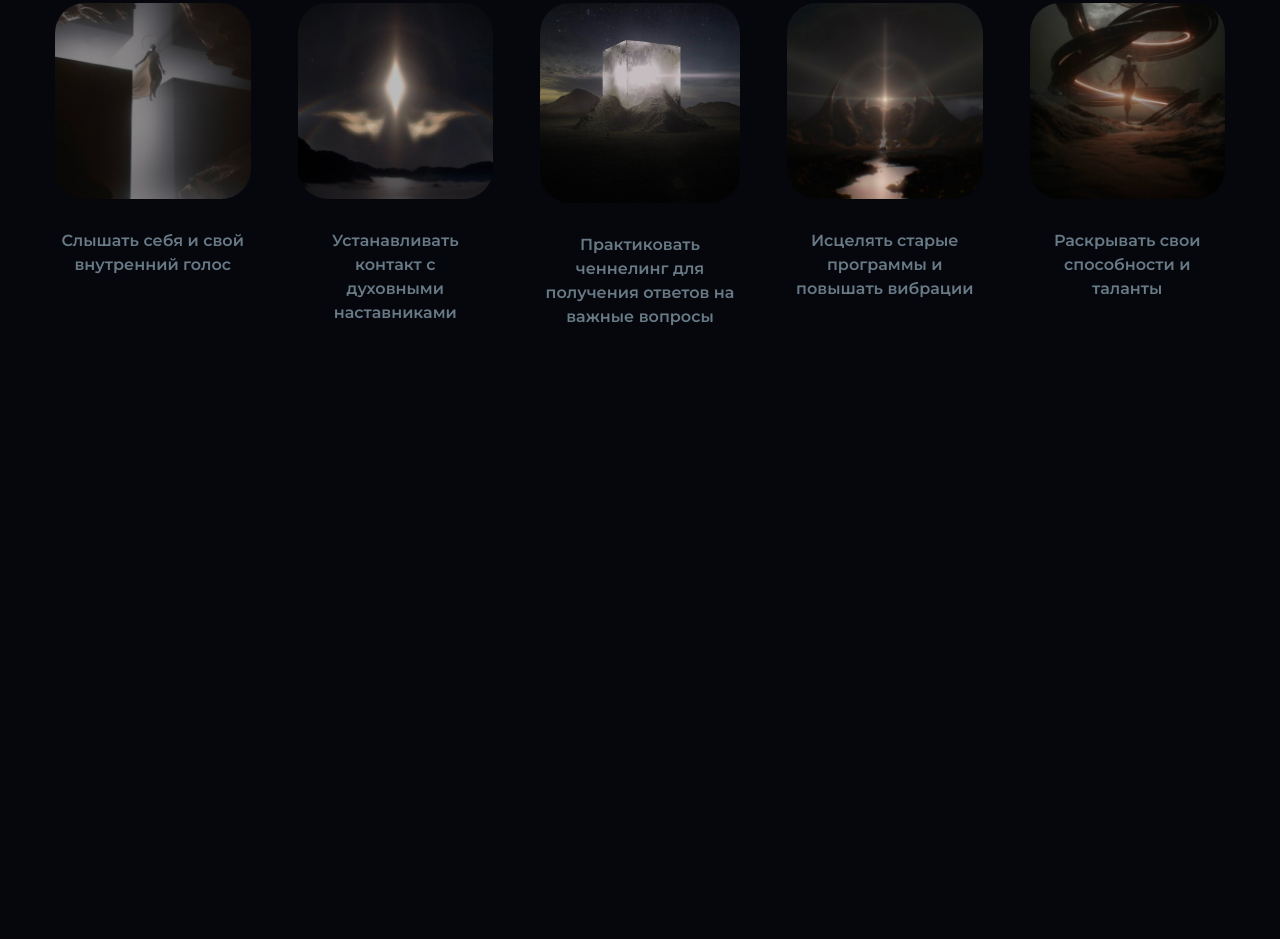
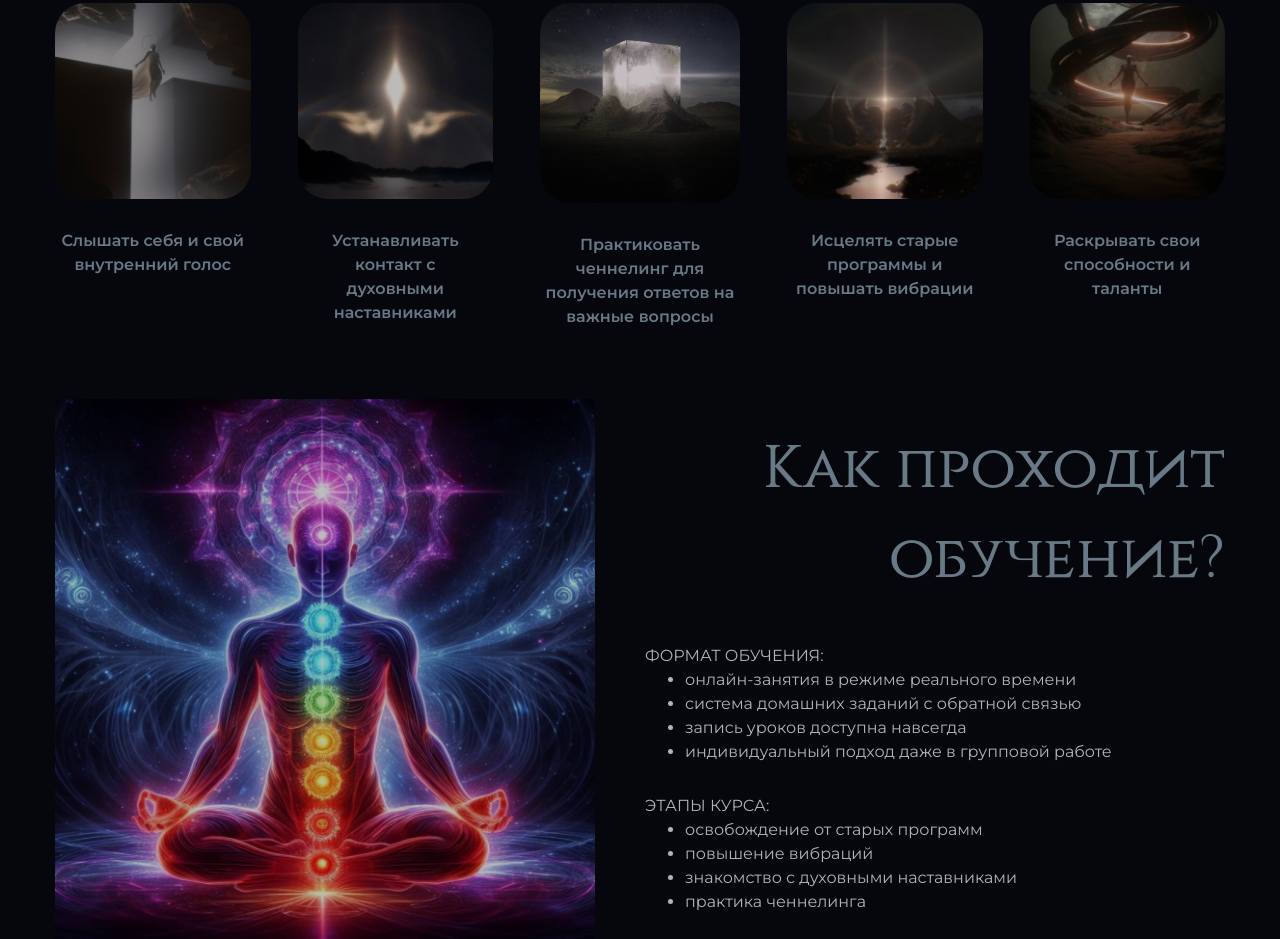
Before and after one commit to Mokflasha/PRObujdenie, a website built with Vite: page index.html in a window 1280 px wide. Shown: the part 915-1854 px from the top of the page. Before the commit the page ends 1244 px from the top, so only its background shows below. Built offline with nearby package versions, Linux system fonts and the light colour scheme.

Commit message:
add training section and adaptive

```diff
--- a/index.html
+++ b/index.html
@@ -55,7 +55,51 @@
 					</div>
 				</div>
 			</section>
-			<section class="training-going"></section>
+			<section class="training-going container mt-[70px]">
+				<div class="training-going-max flex justify-between">
+					<img class="train-img max-w-[540px]  max-[1100px]:max-w-[460px]  max-[870px]:max-w-[400px] max-[870px]:h-[400px]" src="/training1.jpg" alt="">
+					<div class="flex flex-col justify-center ml-[50px]">
+						<h3 class="constantine text-[60px] text-[#687A86] text-end pb-[40px] max-[1100px]:text-[40px]">Как проходит обучение?</h3>
+						<p class="text-[#B3B3B4] montserrat max-[1100px]:text-[14px] max-[800px]:text-[13px]">ФОРМАТ ОБУЧЕНИЯ:</p>
+						<ul class="train-list montserrat text-[#B3B3B4] mb-[30px] max-[1100px]:text-[14px] max-[800px]:text-[13px]">
+							<li class="train-item">онлайн-занятия в режиме реального времени</li>
+							<li class="train-item">система домашних заданий с обратной связью </li>
+							<li class="train-item">запись уроков доступна навсегда</li>
+							<li class="train-item">индивидуальный подход даже в групповой работе</li>
+						</ul>
+						<p class="text-[#B3B3B4] montserrat max-[1100px]:text-[14px] max-[800px]:text-[13px]">ЭТАПЫ КУРСА:</p>
+						<ul class="train-list montserrat tarin-list text-[#B3B3B4] max-[1100px]:text-[14px] max-[800px]:text-[13px]">
+							<li class="train-item">освобождение от старых программ</li>
+							<li class="train-item">повышение вибраций</li>
+							<li class="train-item">знакомство с духовными наставниками</li>
+							<li class="train-item">практика ченнелинга</li>
+						</ul>
+					</div>
+				</div>
+				<div class="training-going-min flex justify-center">
+					<div class="train-img flex ">
+						<img class="max-w-[540px]  max-[1100px]:max-w-[460px]   " src="/training2.jpeg" alt="">
+						<div class="training-list flex flex-col justify-center ml-[50px]">
+							<h3 class="constantine text-[40px] pt-[30px] text-[#687A86] pb-[40px]">Как проходит обучение?</h3>
+							<p class="text-[#B3B3B4] montserrat max-[1100px]:text-[14px] max-[800px]:text-[13px]">ФОРМАТ ОБУЧЕНИЯ:</p>
+							<ul class="train-list montserrat text-[#B3B3B4] mb-[30px] max-[1100px]:text-[14px] max-[800px]:text-[13px]">
+								<li class="train-item">онлайн-занятия в режиме реального времени</li>
+								<li class="train-item">система домашних заданий с обратной связью </li>
+								<li class="train-item">запись уроков доступна навсегда</li>
+								<li class="train-item">индивидуальный подход даже в групповой работе</li>
+							</ul>
+							<p class="text-[#B3B3B4] montserrat max-[1100px]:text-[14px] max-[800px]:text-[13px]">ЭТАПЫ КУРСА:</p>
+							<ul class="train-list montserrat tarin-list text-[#B3B3B4] max-[1100px]:text-[14px] max-[800px]:text-[13px]">
+								<li class="train-item">освобождение от старых программ</li>
+								<li class="train-item">повышение вибраций</li>
+								<li class="train-item">знакомство с духовными наставниками</li>
+								<li class="train-item">практика ченнелинга</li>
+							</ul>
+						</div>
+					</div>
+
+				</div>
+			</section>
 		</main>
 		<footer></footer>
 		<script type="module" src="src/js/main.js"></script>
--- a/src/css/style.css
+++ b/src/css/style.css
@@ -70,6 +70,9 @@ body{
 }
 .montserrat-sb{
 	font-family: 'Montserrat sb';
+}
+.montserrat{
+	font-family: 'Montserrat';
 }
 .container {
   max-width: 1200px;
@@ -167,7 +170,27 @@ body{
 .learning-header{
 	margin: 0 auto;
 }
+.learning{
+	margin-bottom: 70px;
+}
 
+.train-list{
+	list-style-type: disc;
+}
+.train-item{
+	margin-left: 40px;
+}
+.train-img{
+	position: relative;
+}
+.training-list{
+	position: absolute;
+	left: 0;
+	top: 0;
+}
+.training-going-min{
+	display: none;
+}
 
 @media(max-width:720px){
 	.nav{
@@ -203,3 +226,11 @@ body{
 		visibility: visible;
 	}
 }
+@media(max-width:850px){
+	.training-going-max{
+		display: none;
+	}
+	.training-going-min{
+		display: flex;
+	}
+}
```
Also changed, not shown: public/training1.jpg (added), public/training2.jpeg (added).
